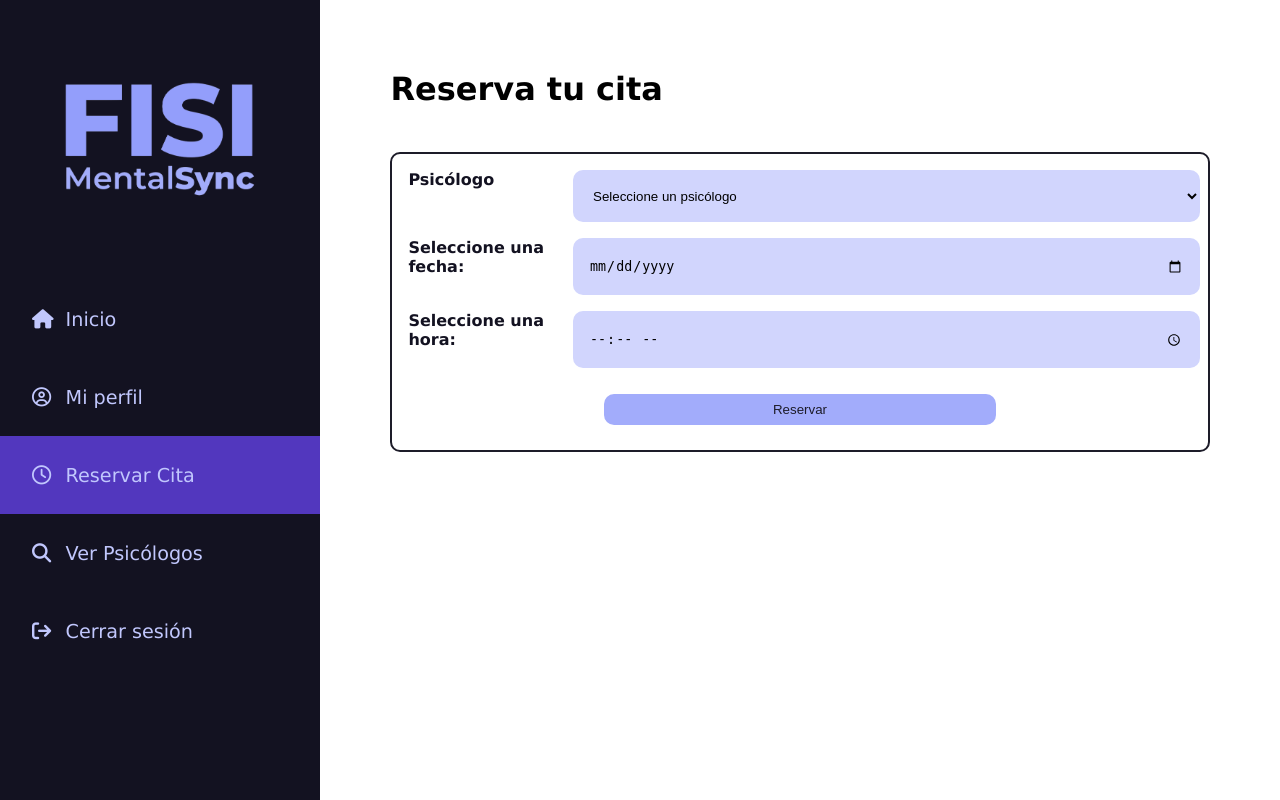
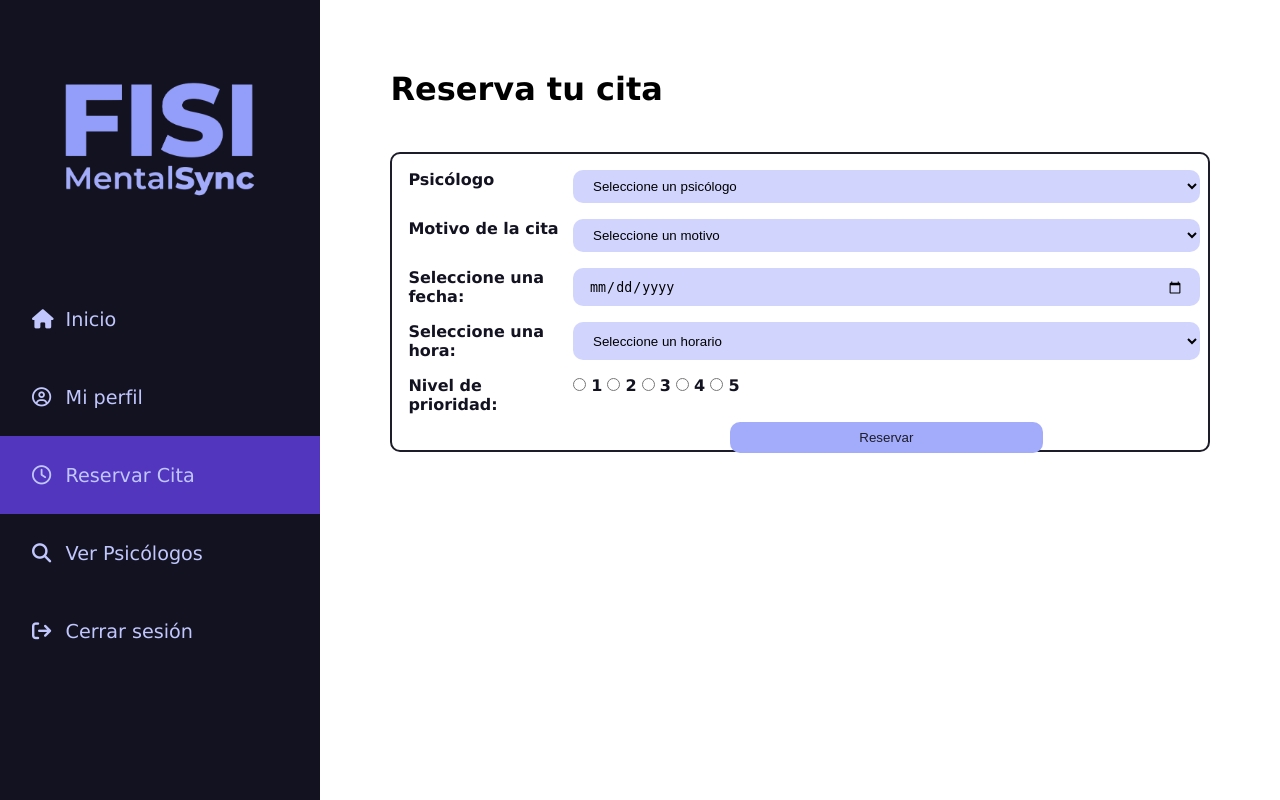
Before and after one commit to antidv/FISIMentalSync-Prototype, a PHP site: page /FISIMentalSync-FrontEnd-MPA/pages-alumno/citas.html in a window 1280 px wide. Run offline with PHP 8.4, Linux system fonts and the light colour scheme; some libraries are stand-ins or nearby versions.

Commit message:
Requerimentos1

```diff
--- a/FISIMentalSync-FrontEnd-MPA/css/citas.css
+++ b/FISIMentalSync-FrontEnd-MPA/css/citas.css
@@ -26,7 +26,7 @@ label{
   color: var(--neutral-500);
 }
 
-#psicologos, #fecha-cita, #hora-cita{
+#psicologos, #fecha-cita, #hora-cita, #motivo-cita{
   padding: 0.5rem 1rem;
   border-radius: 10px;
   background-color: var(--secondary1-50);
--- a/FISIMentalSync-FrontEnd-MPA/pages-alumno/citas.html
+++ b/FISIMentalSync-FrontEnd-MPA/pages-alumno/citas.html
@@ -4,7 +4,7 @@
 <head>
   <!-- Titulo -->
   <title>Citas - [alumno]</title>
-  <!-- MEtadatos -->
+  <!-- Metadatos -->
   <meta charset="utf-8">
   <meta name="description" content="Citas - alumno" />
   <meta name="viewport" content="width=device-width, initial-scale=1" />
@@ -23,6 +23,7 @@
   <div id="App">
     <main class="citas">
       <h1>Reserva tu cita</h1>
+
       <section class="menu-cita">
         <div class="select-group">
           <label for="psicologos">Psicólogo</label>
@@ -32,14 +33,53 @@
             <option value="psicologo2">Psicólogo 2</option>
           </select>
         </div>
+
+        <div class="select-group">
+          <label for="motivo-cita">Motivo de la cita</label>
+          <select id="motivo-cita" name="motivoCita">
+            <option value="" disabled selected>Seleccione un motivo</option>
+            <option value="Falta de concentración">Falta de concentración</option>
+            <option value="Problemas de lenguaje">Problemas de lenguaje</option>
+            <option value="Estilos de aprendizaje">Estilos de aprendizaje</option>
+            <option value="Desmotivación por crisis vocacional">Desmotivación por crisis vocacional</option>
+            <option value="Problemas de conducta">Problemas de conducta</option>
+            <option value="Otro">Otro</option>
+          </select>
+        </div>
+
         <div class="select-group">
           <label for="fecha-cita">Seleccione una fecha:</label>
           <input type="date" id="fecha-cita" name="fechaCita">
         </div>
+
         <div class="select-group">
           <label for="hora-cita">Seleccione una hora:</label>
-          <input type="time" id="hora-cita" name="horaCita">
+          <select id="hora-cita" name="horaCita">
+            <option value="" disabled selected>Seleccione un horario</option>
+            <option value="08:00">8:00 am  - 8:45 am</option>
+            <option value="09:00">9:00 am - 9:45 am</option>
+            <option value="10:00">10:00 am - 10:45 am</option>
+            <option value="11:00">11:00 am - 11:45 am</option>
+            <option value="14:00">2:00 am - 2:45 am</option>
+            <option value="15:00">3:00 am - 3:45 am</option>
+          </select>
         </div>
+
+        <div class="select-group">
+          <label>Nivel de prioridad:</label>
+          <div>
+            <input type="radio" id="prioridad1" name="prioridad" value="1">
+            <label for="prioridad1">1</label>
+            <input type="radio" id="prioridad2" name="prioridad" value="2">
+            <label for="prioridad2">2</label>
+            <input type="radio" id="prioridad3" name="prioridad" value="3">
+            <label for="prioridad3">3</label>
+            <input type="radio" id="prioridad4" name="prioridad" value="4">
+            <label for="prioridad4">4</label>
+            <input type="radio" id="prioridad5" name="prioridad" value="5">
+            <label for="prioridad5">5</label>
+          </div>
+        <br>
         <div class="contenido-boton">
           <button class="boton-cita" type="submit">
             Reservar
--- a/FISIMentalSync-FrontEnd-MPA/pages-alumno/perfil.html
+++ b/FISIMentalSync-FrontEnd-MPA/pages-alumno/perfil.html
@@ -29,7 +29,7 @@
         <p class="texto-info" id="nombre-apellido">Nombre Apellido</p>
         <p class="texto-etiqueta">Estado</p>
         <p class="texto-info" id="estado">Regular</p>
-        <p class="texto-etiqueta">Patologia</p>
+        <p class="texto-etiqueta">Motivo de consulta</p>
         <a class="link-pop-up" href="#">
           <p>Ver</p>
         </a>
--- a/services/dataService.js
+++ b/services/dataService.js
@@ -10,4 +10,4 @@ async function createConnection() {
   return connection;
  }
 
- export default createConnection;
+ export default createConnection();
```
Also changed, not shown: FISIMentalSync-FrontEnd-MPA/pages-psicologo/alumnos.html (+14 -1 lines).
